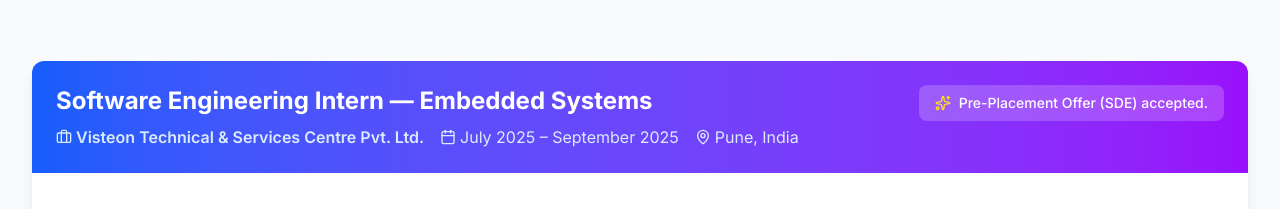
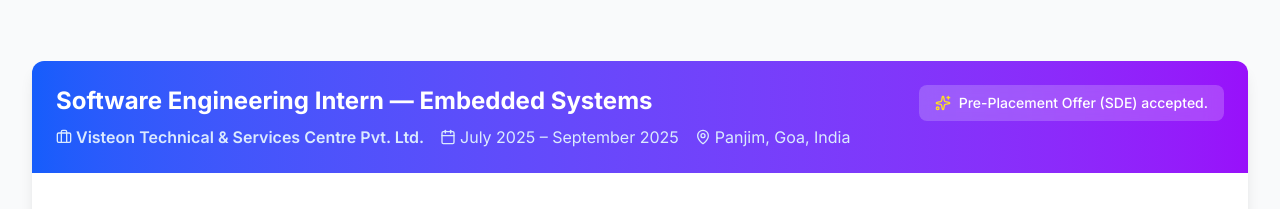
Before and after one commit to JosephJonathanFernandes/Portfolio_JJF, a Next.js app in the folder src/portfolio-next/: page / in a window 1280 px wide. Shown: the part 6980-7189 px from the top of the page. Built offline with nearby package versions, Linux system fonts and the light colour scheme.

Commit message:
fix: update Visteon location to Panjim, Goa, India

```diff
--- a/src/portfolio-next/data/portfolio-generated.ts
+++ b/src/portfolio-next/data/portfolio-generated.ts
@@ -233,7 +233,7 @@
     company: 'Visteon Technical & Services Centre Pvt. Ltd.',
     role: 'Software Engineering Intern — Embedded Systems',
     duration: 'July 2025 – September 2025',
-    location: 'Pune, India',
+    location: 'Panjim, Goa, India',
     description:
       'Joined a 7-person embedded team working on production ECU modules for automotive systems. Work focused on AUTOSAR compliance, static analysis, and test coverage across production-grade C/C++ code.',
     achievements: [
```
